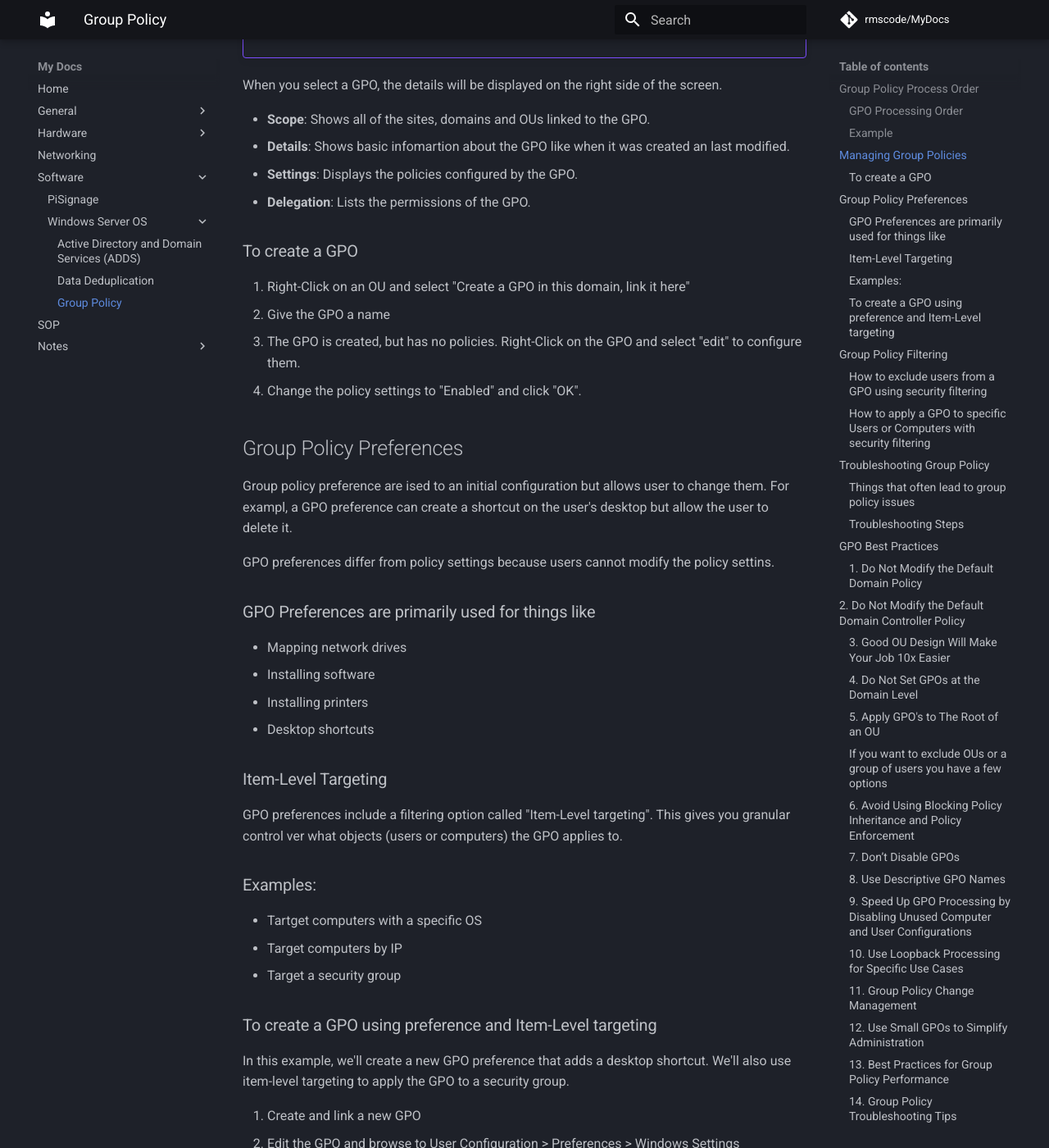
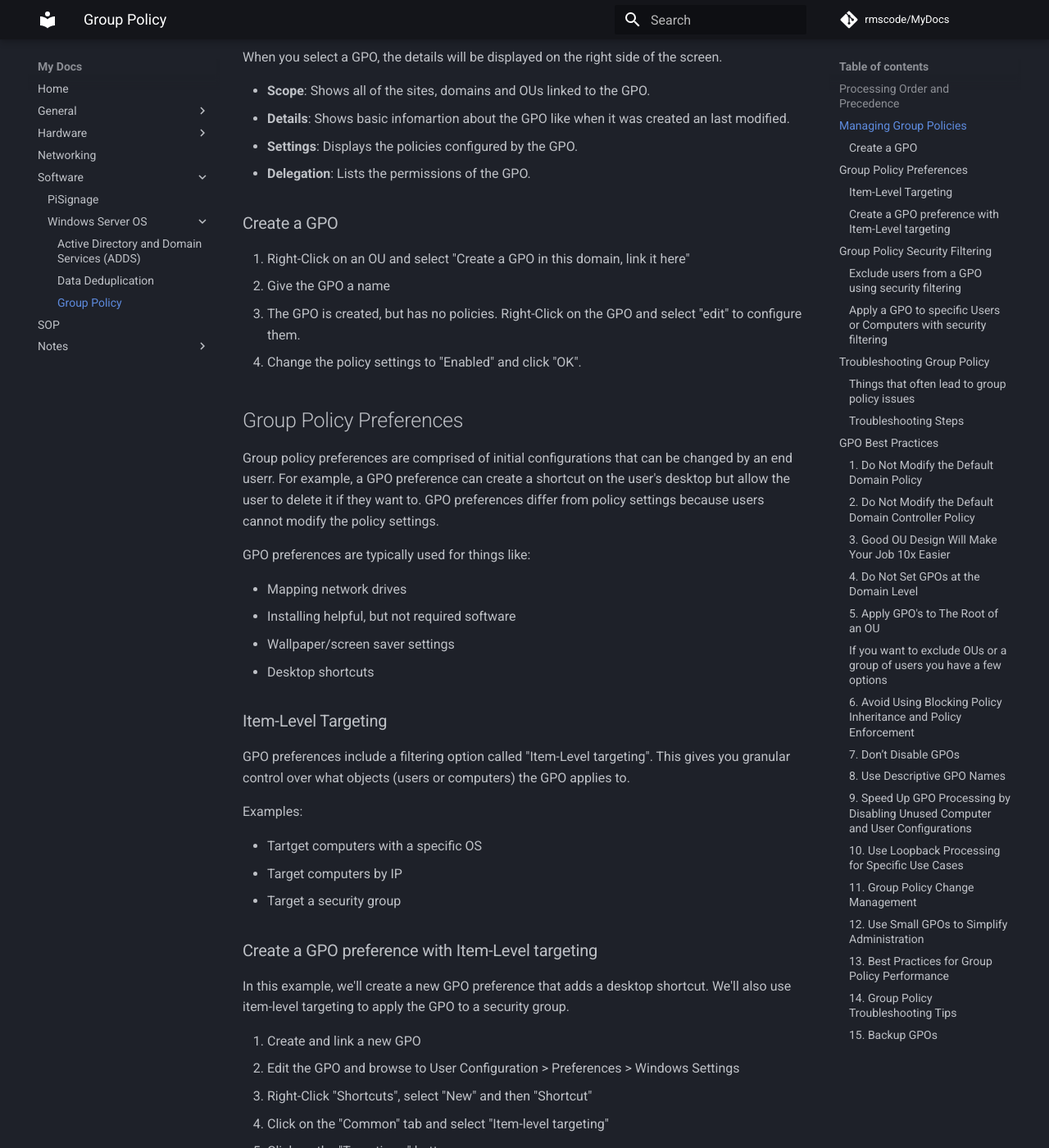
Before and after one commit to rmscode/binary-garden, an MkDocs documentation site: the page built from docs/software/windows-server/group-policy.md, in a window 1280 px wide and 1400 px high, scrolled down 2486 px. Shown: the whole window at 82% size. Built offline with MkDocs 1.6.1 and Material for MkDocs 9.7.7, drawn with Linux system fonts in a browser that asks for light colours; comment, search, counter and statistics services are not loaded; some of the changed text lies outside the part shown.

Commit message:
Update group-policy.md

```diff
--- a/docs/software/windows-server/group-policy.md
+++ b/docs/software/windows-server/group-policy.md
@@ -1,4 +1,6 @@
 # Group Policy
+
+Group Policy is an infrastructure that allows you to specify managed configurations for users and computers through Group Policy settings and Group Policy Preferences. To configure Group Policy settings that affect only a local computer or user, you can use the Local Group Policy Editor. You can manage Group Policy settings and Group Policy Preferences in an Active Directory Domain Services (AD DS) environment through the Group Policy Management Console (GPMC). Group Policy management tools also are included in the Remote Server Administration Tools pack to provide a way for you to administer Group Policy settings from your desktop.
 
 ??? info "Group Policy Terminology"
 
@@ -26,50 +28,49 @@
 
     :     The GPO computer configuration policies apply to the computer, not the user.
 
-## Group Policy Process Order
+## Processing Order and Precedence
 
 It is very important to understand the order in which group policies are applied. It is even more important to understand the order of precedence. This will be critical in group policy design and troubleshooting.
 
-### GPO Processing Order
-
-1. Local Group Policy Object &larr; **LEAST precedence**
+1. Local Group Policy Object &larr; *Processed **FIRST** with **LEAST** precedence*
 2. GPO linked to Site
 3. GPO linked to the domain
-4. GPO linked to an Organizational Unit &larr; **MOST precedence**
+4. GPO linked to an Organizational Unit &larr; *Processed **LAST** with **MOST** precedence*
 
 !!! info
 
     The GPO that applies last has the most precedence. What this means is if two policies have the same settings, the GPO with the most precedence will be applied. This is because it is applied last and will overwrite the other policy settings.
 
-### Example
+!!! example "Example Scenario"
 
-We have two GPOs, the name and policy settings are below.
+    We have two GPOs, the name and policy settings are below.
 
-1. **User – MSEdge Settings**: This GPO sets the home page to google.com. This GPO is applied to the Domain.
-2. **User – MSEdge Settings 2**: This GPO sets the home page to bing.com. This GPO is applied to an OU.
+    1. **User – MSEdge Settings 1**: This GPO sets the home page to google.com. This GPO is applied to the Domain.
+    2. **User – MSEdge Settings 2**: This GPO sets the home page to bing.com. This GPO is applied to an OU.
 
-!!! example
-      - Forest: ad.northeastprecast.com
-       - Domains
-         - ad.northeastprecast.com
-           - **[GPO]User MSEdge Settings** &larr;
-           - NEP Computers
-           - NEP Groups
-           - NEP Users
-             - **[GPO]User MSEdge Settings 2** &larr;
-             - Accounting
-             - HR
-             - Inactive
-             - IT
-             -  . . .
+    ---
 
-Can you guess which homepage will be applied?
+    - Forest: ad.northeastprecast.com
+      - Domains
+        - ad.northeastprecast.com
+          - **[GPO]User MSEdge Settings 1** &larr;
+          - NEP Computers
+          - NEP Groups
+          - NEP Users
+            - **[GPO]User MSEdge Settings 2** &larr;
+            - Accounting
+            - HR
+            - Inactive
+            - IT
+            -  . . .
 
-The "User - MSEdge Settings 2" GPO has the most precedence because it was applied last, so the answer is bing.com.
+    ??? question "Can you guess which homepage will be applied? (Expand for answer)"
 
-!!!note
+        The "User MSEdge Settings 2" GPO takes precedence because it was applied last, so the answer is bing.com.
 
-    So remember, for any GPOs that have conflicting policy settings, the GPO with the most precedence will win.
+!!! note
+
+    Remember, for any GPOs that have conflicting policy settings, the GPO with the most precedence will win.
 
 ## Managing Group Policies
 
@@ -108,7 +109,7 @@
 - **Settings**: Displays the policies configured by the GPO.
 - **Delegation**: Lists the permissions of the GPO.
 
-### To create a GPO
+### Create a GPO
 
 1. Right-Click on an OU and select "Create a GPO in this domain, link it here"
 2. Give the GPO a name
@@ -117,28 +118,26 @@
 
 ## Group Policy Preferences
 
-Group policy preference are ised to an initial configuration but allows user to change them. For exampl, a GPO preference can create a shortcut on the user's desktop but allow the user to delete it.
+Group policy preferences are comprised of initial configurations that can be changed by an end userr. For example, a GPO preference can create a shortcut on the user's desktop but allow the user to delete it if they want to. GPO preferences differ from policy settings because users cannot modify the policy settings.
 
-GPO preferences differ from policy settings because users cannot modify the policy settins.
-
-### GPO Preferences are primarily used for things like
+GPO preferences are typically used for things like:
 
 - Mapping network drives
-- Installing software
-- Installing printers
+- Installing helpful, but not required software
+- Wallpaper/screen saver settings
 - Desktop shortcuts
 
 ### Item-Level Targeting
 
-GPO preferences include a filtering option called "Item-Level targeting". This gives you granular control ver what objects (users or computers) the GPO applies to.
+GPO preferences include a filtering option called "Item-Level targeting". This gives you granular control over what objects (users or computers) the GPO applies to.
 
-### Examples:
+Examples:
 
 - Tartget computers with a specific OS
 - Target computers by IP
 - Target a security group
 
-### To create a GPO using preference and Item-Level targeting
+### Create a GPO preference with Item-Level targeting
 
 In this example, we'll create a new GPO preference that adds a desktop shortcut. We'll also use item-level targeting to apply the GPO to a security group.
 
@@ -150,18 +149,18 @@
 6. Select "New Item" > "Security group"
 7. Select the group you want to target and click OK
 
-## Group Policy Filtering
+## Group Policy Security Filtering
 
 Group policy security filtering allows you to control what users and computers a GPO is applied to. Each GPO has a security filtering section in the "Scope" tab and by default, all authenticated users have the right to apply the GPO.
 
-### How to exclude users from a GPO using security filtering
+### Exclude users from a GPO using security filtering
 
 1. Select a GPO and click the "Delegation" tab on the right.
 2. Click the "Advanced..." button in the lower right of the window.
 3. Click the "Add..." button and add your security group.
 4. Under permissions, select "Deny" for "apply group policy"
 
-### How to apply a GPO to specific Users or Computers with security filtering
+### Apply a GPO to specific Users or Computers with security filtering
 
 1. Create a security group for the users or computers
 2. Go to the desired GPO and then Security Filtering (Remember, bottom pane of the "Scope" tab when you click on the GPO)
@@ -209,7 +208,7 @@
 
     When you put multiple GPO settings into the default domain policy it becomes very difficult to troubleshoot and control GPO settings. It can also impact performance if the GPO has too many settings and every user and computer has to process them. It is best to use small GPOs (see tip #12) than to stuff everything into one big GPO.
 
-## 2. Do Not Modify the Default Domain Controller Policy
+### 2. Do Not Modify the Default Domain Controller Policy
 
 This GPO should only contain the User Rights Assignment Policy and Audit Policy. Any other settings to the Domain Controllers should be set in a separate GPO.
 
@@ -302,10 +301,11 @@
 Being able to quickly identify what a GPO is for based on the name will make group policy administration much easier. Giving the GPOs a generic name like “laptop settings” is too generic and will confuse people.
 
 !!! example "Examples"
-      - [User]Browser-Settings
-      - [User]Office365-Settings
-      - [Computer]Screen-Lock-On
-      - [Computer]Install-Adobe-Acrobat
+
+   - [User]Browser-Settings
+   - [User]Office365-Settings
+   - [Computer]Screen-Lock-On
+   - [Computer]Install-Adobe-Acrobat
 
 ### 9. Speed Up GPO Processing by Disabling Unused Computer and User Configurations
 
@@ -334,17 +334,18 @@
 It can be easy to fall into the trap of stuffing everything into one GPO. There really is no reason to do this, many small GPOs do not affect performance. Small GPOs make troubleshooting, managing, designing, and implementing 10x easier.
 
 !!! example "Examples of ways to split up GPOs into smaller policies"
-      - Browser Settings
-      - Security Settings
-      - Power Settings
-      - Microsoft Office Settings
-      - Network Settings
-      - Drive Mappings
-      - Power Settings
-      - Bitlocker
-      - Applocker
-      - Firewall rules
-      - and so on...
+
+   - Browser Settings
+   - Security Settings
+   - Power Settings
+   - Microsoft Office Settings
+   - Network Settings
+   - Drive Mappings
+   - Power Settings
+   - Bitlocker
+   - Applocker
+   - Firewall rules
+   - and so on...
 
 ### 13. Best Practices for Group Policy Performance
 
```
Also changed, not shown: other parts of docs/software/windows-server/group-policy.md (+38 -38 lines).
